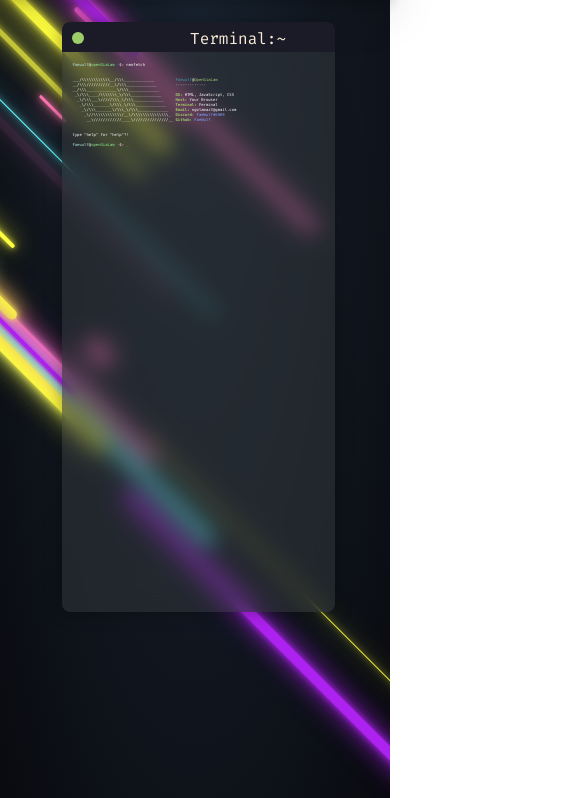
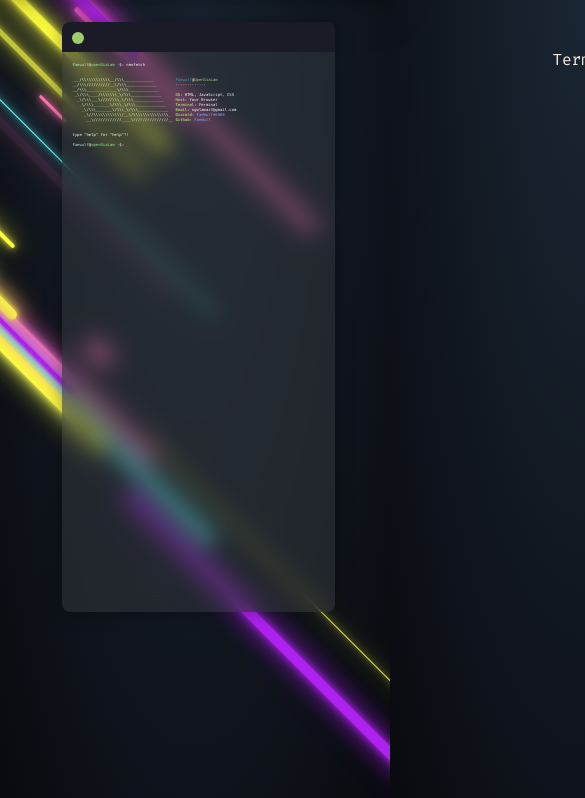
Before and after one commit to FaeWulf/FaeWulf.github.io, a plain HTML site: page index.html in a window 390 px wide. Shown: the part 46-844 px from the top of the page, 585 px wide, since content can reach past the window. Drawn offline with Linux system fonts and the light colour scheme; a web font is replaced by a local one.

Commit message:
phone fix part 4

```diff
--- a/styles/window.css
+++ b/styles/window.css
@@ -64,9 +64,8 @@
 
 .terminal-window header .window_button.title {
     color: antiquewhite;
-    margin-left: 35%;
+    margin-left: 30rem;
     margin-top: 0rem;
-    align-content: center;
 }
 
 .terminal-window section.terminal {
```
